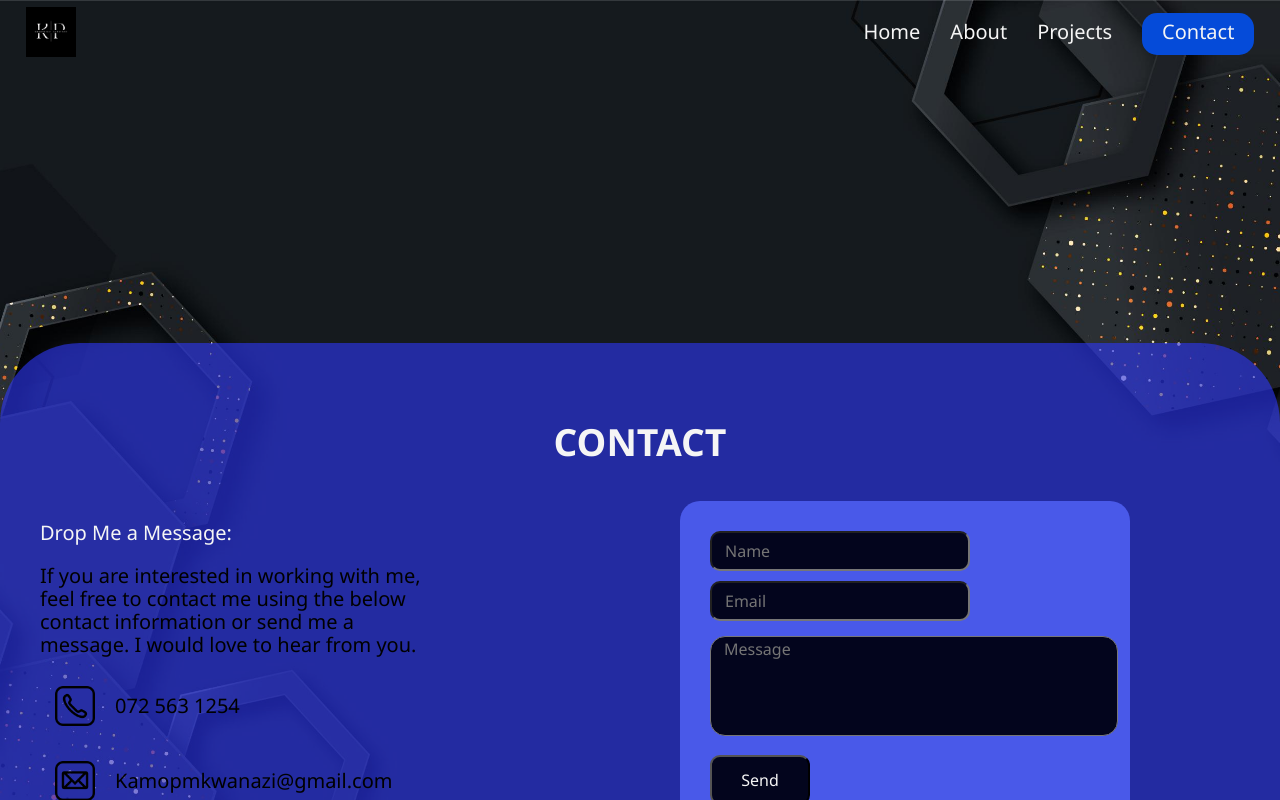
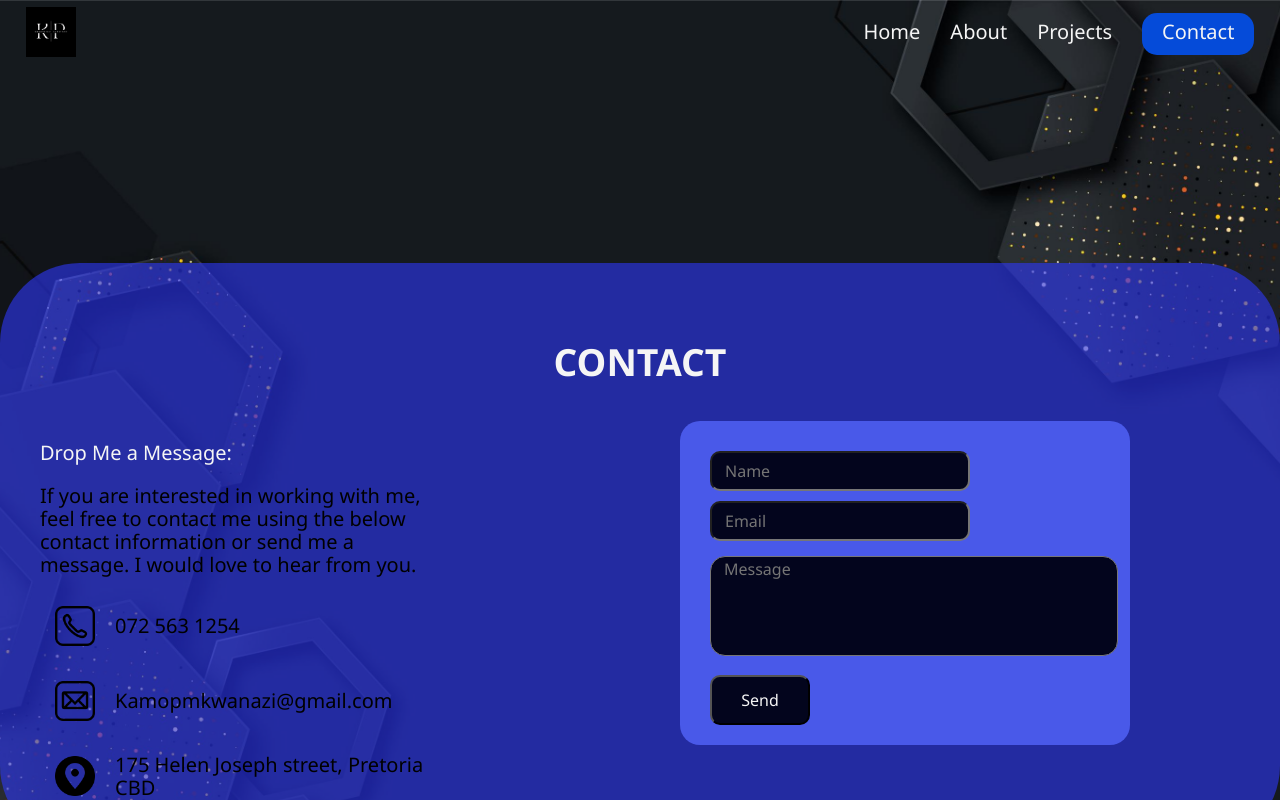
Before and after one commit to kaymkwanazi/Portfolio, a React (Vite) app: page /contact in a window 1280 px wide. Shown: the top 800 px of the page. Built offline with nearby package versions, Linux system fonts and the light colour scheme.

Commit message:
minor fixes

```diff
--- a/src/index.css
+++ b/src/index.css
@@ -43,7 +43,7 @@ ul li:nth-child(4) :hover{
 }
 /* -------Home page------------ */
 .homepage{
-  margin-top: 40px;
+  padding-top: 40px;
   padding: 40px;
   height: 70vh;
   display: flex;
@@ -77,7 +77,7 @@ ul li:nth-child(4) :hover{
   color: #f5f5f5;
   font-size: 30px;
   text-align: center;
-  margin-top: 20px;
+  padding-top: 20px;
   padding: 50px;
   height: 70vh;
   display: flex;
@@ -180,7 +180,7 @@ ul li:nth-child(4) :hover{
   border-radius: 80px;
   background-color: rgba(46, 56, 248, 0.599);
   padding: 40px;
-  margin-top: 280px;
+  margin-top: 200px;
   height: fit-content;
   display: flex;
   flex-direction: column;
```
